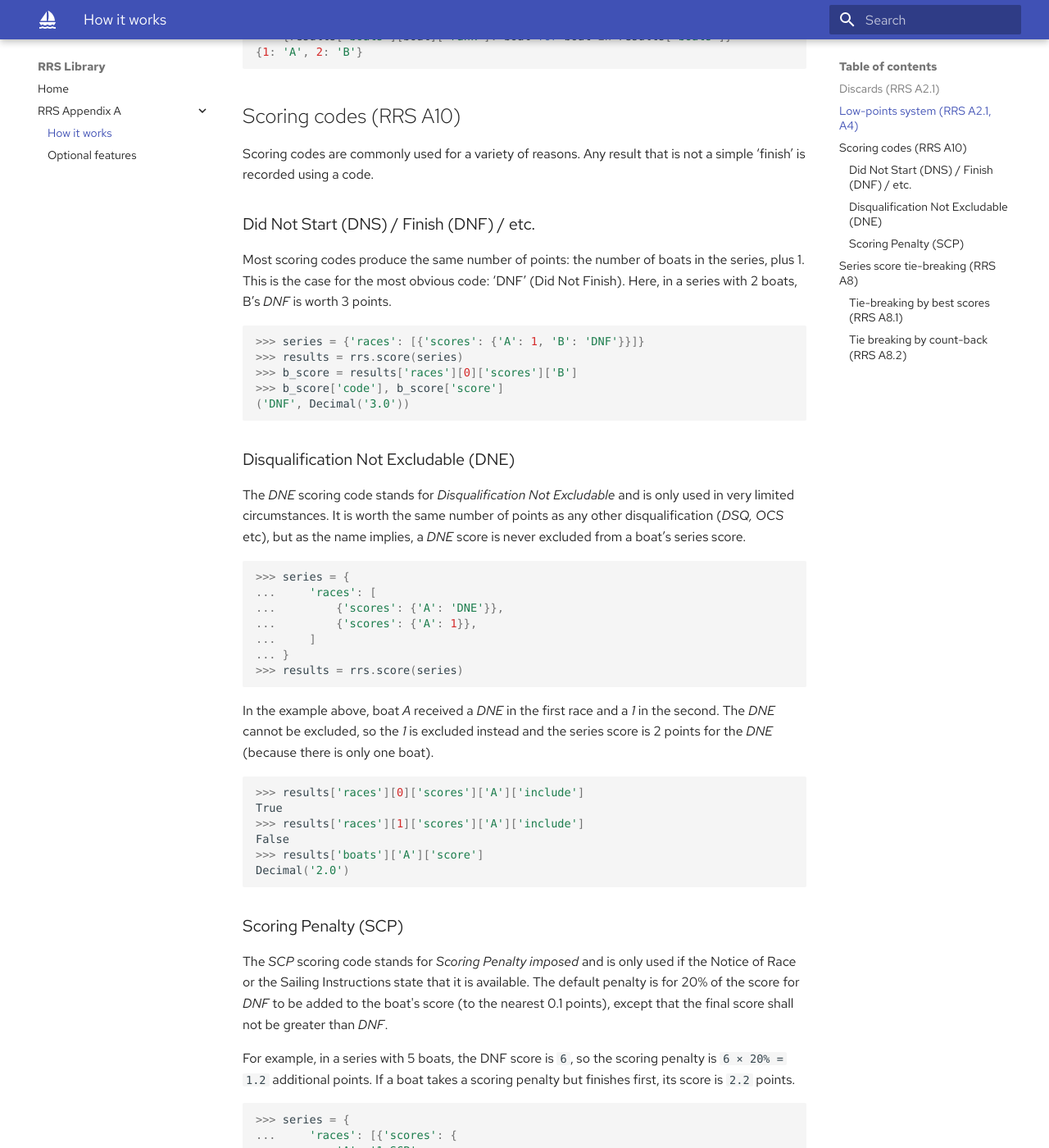
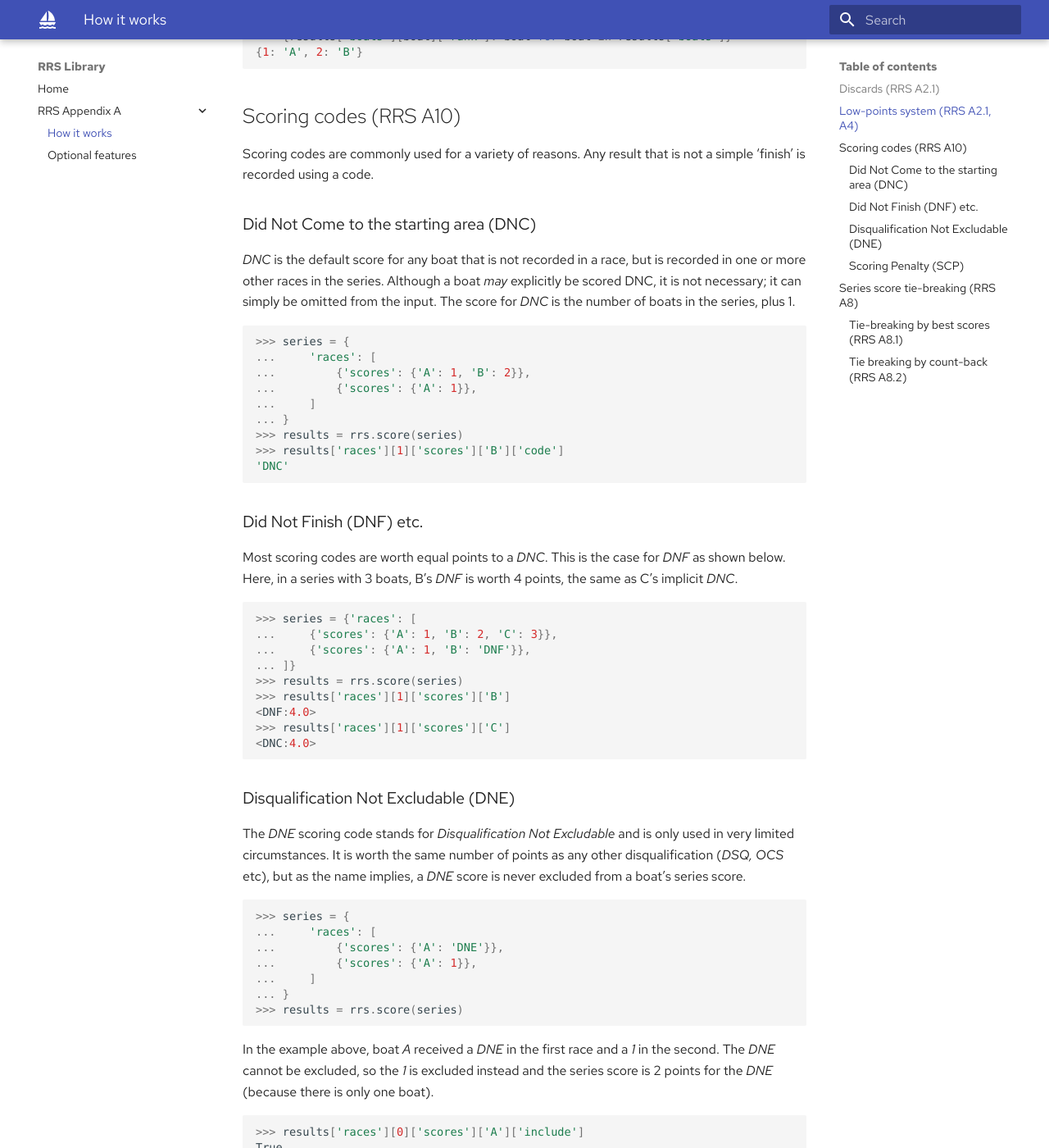
Before and after one commit to OEFDX/yellow-buoy, an MkDocs documentation site: the page built from docs/rrs-appendix-a.md, in a window 1280 px wide and 1400 px high, scrolled down 1212 px. Shown: the whole window at 82% size. Built offline with MkDocs 1.6.1 and Material for MkDocs 9.7.7, drawn with Linux system fonts in a browser that asks for light colours; some web fonts are replaced.

Commit message:
Bugfix: stop scoring with RRS A5.3 rules by default.
Even though the code for supporting RRS A5.3 was taken out,
all of the tests still passed.
This was because a RaceContext was always used for non-finish scores
other than DNC. (This is the RRS A5.3 behaviour).
There was no test case showing that, by default, DNF etc. are the
same as DNC.

This commit restores the correct default behaviour and adds tests,
but leaves the RRS A5.3 test broken.

````diff
--- a/docs/rrs-appendix-a.md
+++ b/docs/rrs-appendix-a.md
@@ -76,19 +76,45 @@ the boat with the lowest score also has the best (lowest) rank.
 Scoring codes are commonly used for a variety of reasons.
 Any result that is not a simple ‘finish’ is recorded using a code.
 
-### Did Not Start (DNS) / Finish (DNF) / etc.
+### Did Not Come to the starting area (DNC)
 
-Most scoring codes produce the same number of points:
-the number of boats in the series, plus 1.
-This is the case for the most obvious code: ‘DNF’ (Did Not Finish).
-Here, in a series with 2 boats, B’s _DNF_ is worth 3 points.
+_DNC_ is the default score for any boat that is not recorded in a race,
+but is recorded in one or more other races in the series.
+Although a boat _may_ explicitly be scored DNC,
+it is not necessary;
+it can simply be omitted from the input.
+The score for _DNC_ is the number of boats in the series, plus 1.
 
 ```python
->>> series = {'races': [{'scores': {'A': 1, 'B': 'DNF'}}]}
+>>> series = {
+...     'races': [
+...         {'scores': {'A': 1, 'B': 2}},
+...         {'scores': {'A': 1}},
+...     ]
+... }
 >>> results = rrs.score(series)
->>> b_score = results['races'][0]['scores']['B']
->>> b_score['code'], b_score['score']
-('DNF', Decimal('3.0'))
+>>> results['races'][1]['scores']['B']['code']
+'DNC'
+
+```
+
+### Did Not Finish (DNF) etc.
+
+Most scoring codes are worth equal points to a _DNC_.
+This is the case for _DNF_ as shown below.
+Here, in a series with 3 boats, B’s _DNF_ is worth 4 points,
+the same as C’s implicit _DNC_.
+
+```python
+>>> series = {'races': [
+...     {'scores': {'A': 1, 'B': 2, 'C': 3}},
+...     {'scores': {'A': 1, 'B': 'DNF'}},
+... ]}
+>>> results = rrs.score(series)
+>>> results['races'][1]['scores']['B']
+<DNF:4.0>
+>>> results['races'][1]['scores']['C']
+<DNC:4.0>
 
 ```
 
````
Also changed, not shown: rrs.py (+2 -6 lines).
